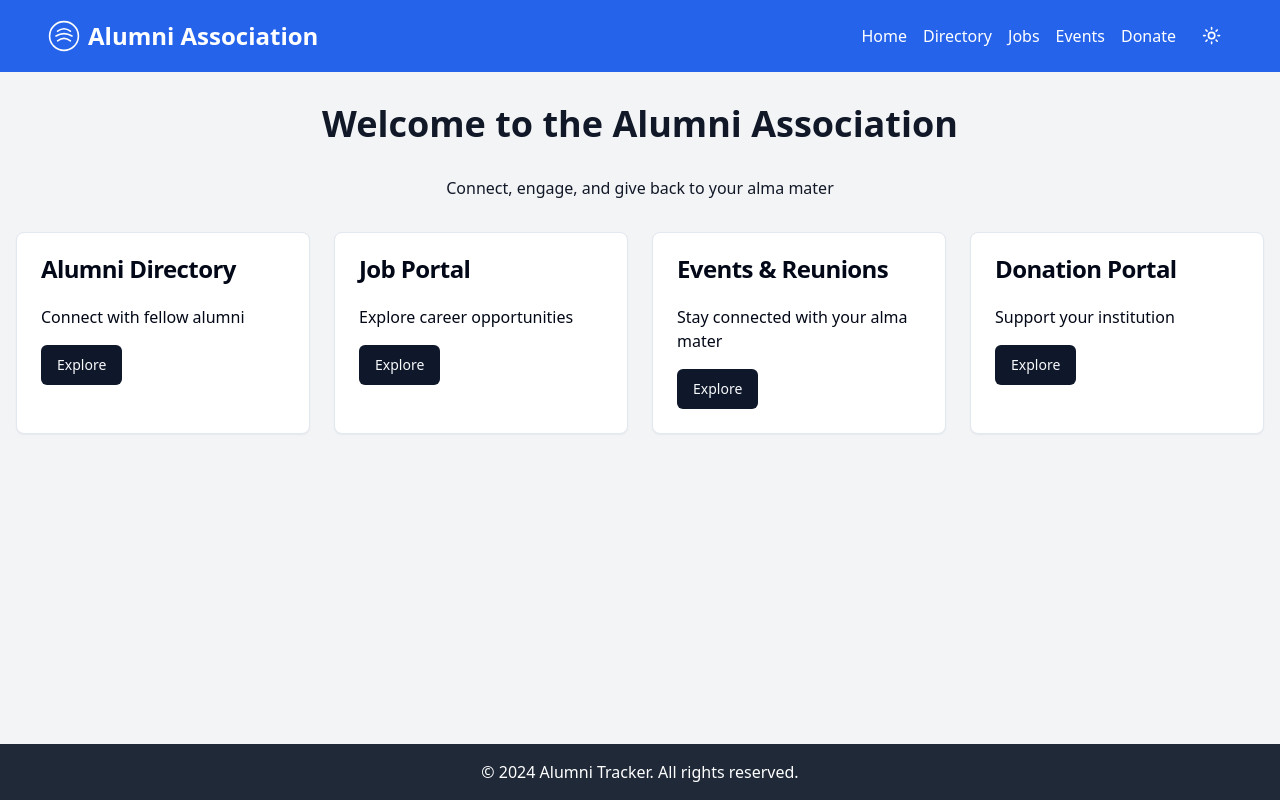
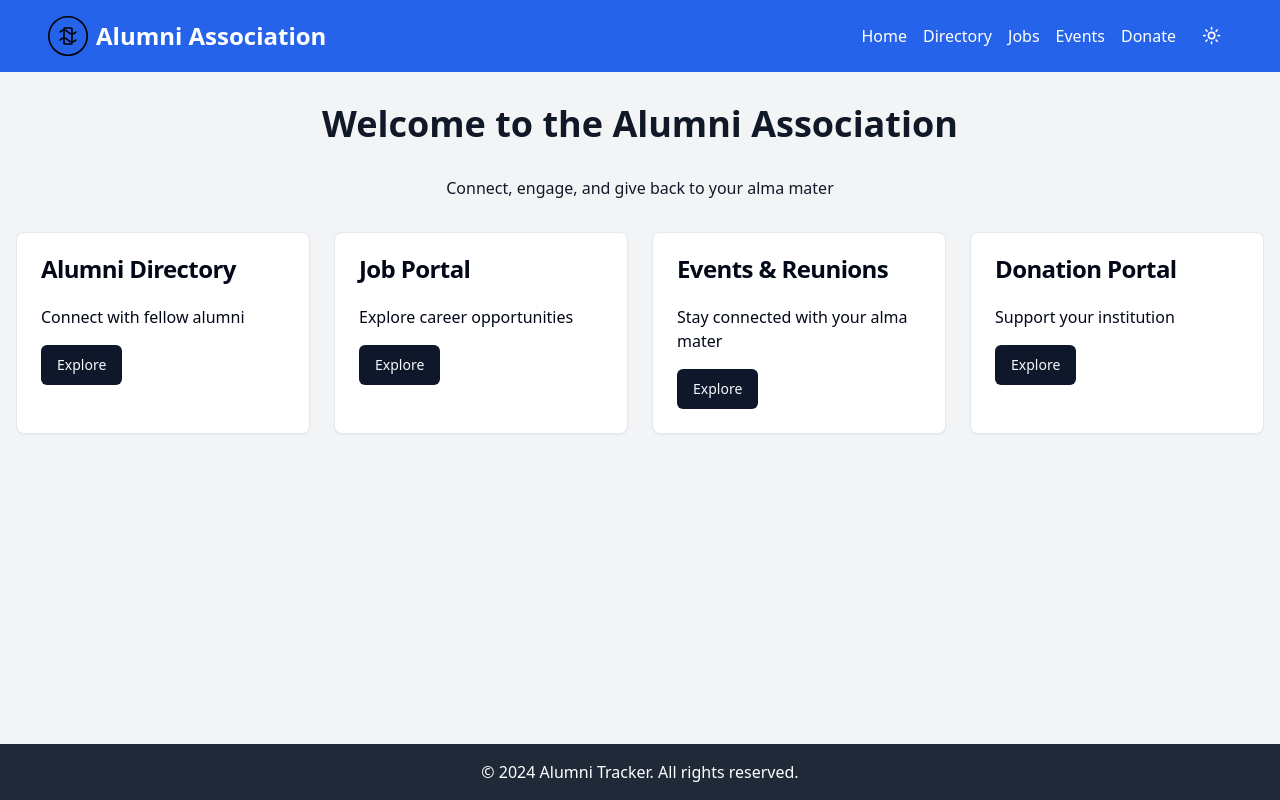
Before and after one commit to AYUSHMANGH/alumni-gathering-hub, a React (Vite) app: page / in a window 1280 px wide. Built offline with nearby package versions, Linux system fonts and the light colour scheme.

Commit message:
Replace logo in navbar
Updated the navbar to replace the existing logo with a new image.
[skip gpt_engineer]

```diff
--- a/src/components/Navbar.jsx
+++ b/src/components/Navbar.jsx
@@ -7,10 +7,7 @@ const Navbar = () => {
     <nav className="bg-blue-600 dark:bg-blue-800 text-white p-4">
       <div className="container mx-auto flex justify-between items-center">
         <Link to="/" className="flex items-center space-x-2">
-          <svg xmlns="http://www.w3.org/2000/svg" viewBox="0 0 100 100" className="h-8 w-8 text-white">
-            <circle cx="50" cy="50" r="45" fill="none" stroke="currentColor" strokeWidth="5"/>
-            <path d="M30,35 Q50,20 70,35 M25,50 Q50,35 75,50 M30,65 Q50,50 70,65" fill="none" stroke="currentColor" strokeWidth="5" strokeLinecap="round"/>
-          </svg>
+          <img src="/logo.svg" alt="Alumni Association Logo" className="h-10 w-10 text-white" />
           <span className="text-2xl font-bold">Alumni Association</span>
         </Link>
         <div className="flex items-center space-x-4">
```
Also changed, not shown: public/logo.svg.
